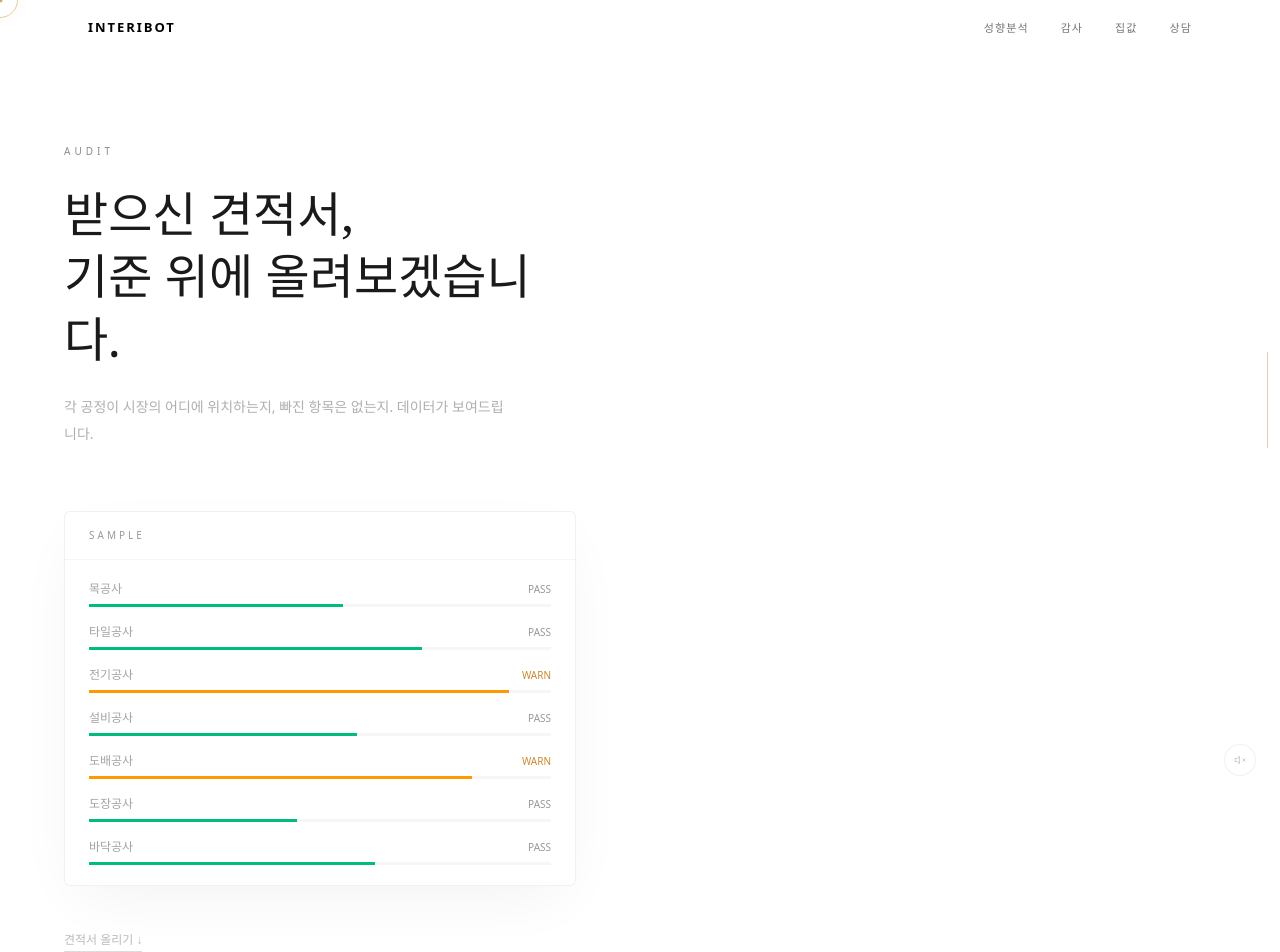
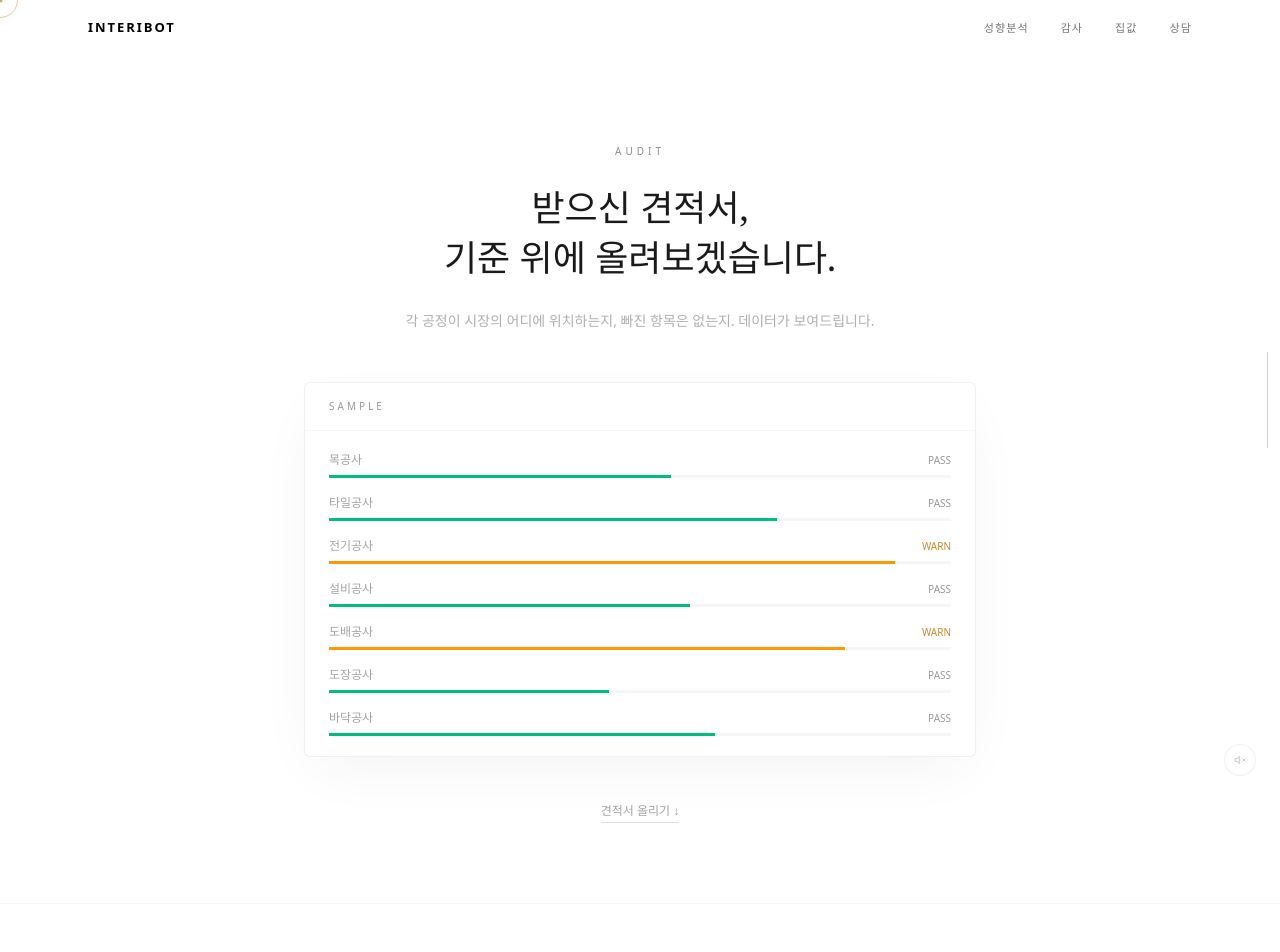
Before and after one commit to sangmin8989/interibot-ai, a Next.js app: page /audit in a window 1280 px wide. Shown: the top 952 px of the page. Built offline with nearby package versions, Linux system fonts and the light colour scheme; a web font is replaced by a local one.

Commit message:
fix: /audit center alignment, smaller heading, proper line breaks

```diff
--- a/src/app/audit/page.tsx
+++ b/src/app/audit/page.tsx
@@ -56,19 +56,19 @@ export default function AuditPage() {
   return (
     <div className="min-h-screen bg-white">
       <section className="px-6 pt-28 pb-20 md:pt-36">
-        <div className="mx-auto max-w-6xl">
+        <div className="mx-auto max-w-2xl text-center">
           <FadeIn>
             <p className="text-[10px] tracking-[0.4em] text-[#1A1A1A]/50">AUDIT</p>
-            <h1 className="mt-6 max-w-lg font-serif text-[clamp(1.75rem,4vw,3rem)] font-light leading-[1.3] text-[#1A1A1A]">
+            <h1 className="mt-6 font-serif text-[clamp(1.5rem,3vw,2.25rem)] font-light leading-[1.4] text-[#1A1A1A]">
               받으신 견적서,<br />기준 위에 올려보겠습니다.
             </h1>
-            <p className="mt-6 max-w-md text-[14px] leading-[1.9] text-[#1A1A1A]/35">
+            <p className="mt-6 text-[14px] leading-[1.9] text-[#1A1A1A]/35">
               각 공정이 시장의 어디에 위치하는지, 빠진 항목은 없는지. 데이터가 보여드립니다.
             </p>
           </FadeIn>
 
           {/* Demo */}
-          <FadeIn delay={0.2} className="mt-16 max-w-lg">
+          <FadeIn delay={0.2} className="mt-12 text-left">
             <div className="overflow-hidden rounded-sm border border-[#1A1A1A]/[0.06] bg-white shadow-[0_20px_60px_-15px_rgba(0,0,0,0.06)]">
               <div className="border-b border-[#1A1A1A]/[0.04] px-6 py-4">
                 <p className="text-[10px] tracking-[0.3em] text-[#1A1A1A]/45">SAMPLE</p>
@@ -90,8 +90,8 @@ export default function AuditPage() {
             </div>
           </FadeIn>
 
-          <FadeIn delay={0.4} className="mt-10">
-            <button onClick={() => formRef.current?.scrollIntoView({ behavior: "smooth" })} className="border-b border-[#1A1A1A]/15 pb-0.5 text-[12px] text-[#1A1A1A]/30 transition hover:border-[#1A1A1A] hover:text-[#1A1A1A]">
+          <FadeIn delay={0.4} className="mt-10 text-center">
+            <button onClick={() => formRef.current?.scrollIntoView({ behavior: "smooth" })} className="border-b border-[#1A1A1A]/15 pb-0.5 text-[12px] text-[#1A1A1A]/40 transition hover:border-[#1A1A1A] hover:text-[#1A1A1A]">
               견적서 올리기 ↓
             </button>
           </FadeIn>
```
